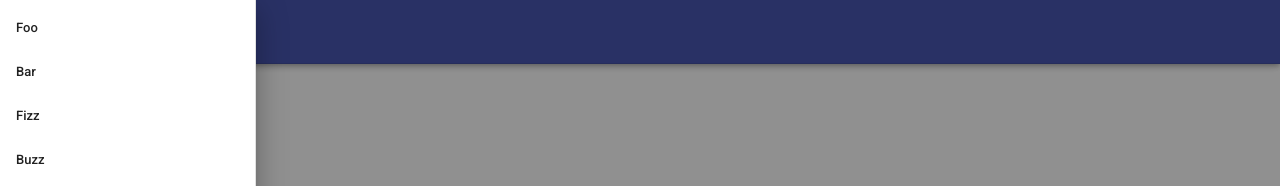
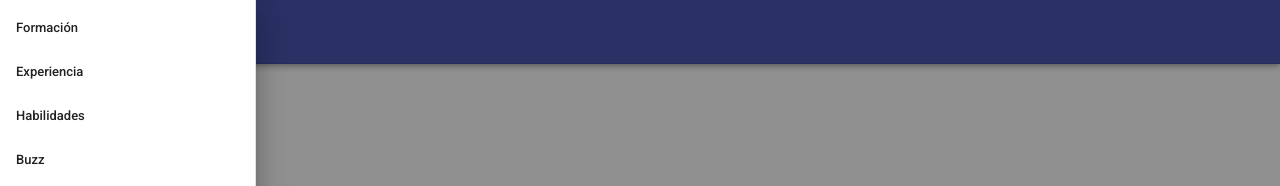
Before and after one commit to AngelJGR/curriculum, a Vue app in the folder client/: page / in a window 1280 px wide. Both pictures are taken after a click on the button 28 px from the left and 32 px from the top of the page. Shown: the top 186 px of the page. Built offline with nearby package versions, Linux system fonts and the light colour scheme.

Commit message:
(client): Define rutas de componentes

```diff
--- a/client/src/router/index.ts
+++ b/client/src/router/index.ts
@@ -3,7 +3,9 @@ import VueRouter, { RouteConfig } from 'vue-router'
 import Login from '../views/options/login.vue'
 import Register from '../views/options/register.vue'
 import AppLayout from '../views/app-layout.vue'
-import Add from '../views/add.vue'
+import Formacion from '../views/formacion.vue'
+import Experiencia from '../views/experiencia.vue'
+import Habilidades from '../views/habilidades.vue'
 import App from '../App.vue'
 
 Vue.use(VueRouter)
@@ -35,10 +37,20 @@ const routes: Array<RouteConfig> = [
     component: AppLayout,
     children: [
       {
-        path: '/add',
-        name: 'Add',
-        component: Add
-      }
+        path: '/formacion',
+        name: 'Formacion',
+        component: Formacion
+      },
+      {
+        path: '/experiencia',
+        name: 'Experiencia',
+        component: Experiencia
+      },
+      {
+        path: '/habilidades',
+        name: 'Habilidades',
+        component: Habilidades
+      },
     ]
   }
 ]
--- a/client/src/views/app-layout.vue
+++ b/client/src/views/app-layout.vue
@@ -14,16 +14,16 @@
 				v-model="group"
 				active-class="deep-purple--text text--accent-4"
 			>
-				<v-list-item>
-					<v-list-item-title>Foo</v-list-item-title>
+				<v-list-item to="/formacion">
+					<v-list-item-title>Formación</v-list-item-title>
 				</v-list-item>
 
-				<v-list-item>
-					<v-list-item-title>Bar</v-list-item-title>
+				<v-list-item to="/experiencia">
+					<v-list-item-title>Experiencia</v-list-item-title>
 				</v-list-item>
 
-				<v-list-item>
-					<v-list-item-title>Fizz</v-list-item-title>
+				<v-list-item to="/habilidades">
+					<v-list-item-title>Habilidades</v-list-item-title>
 				</v-list-item>
 
 				<v-list-item>
```
